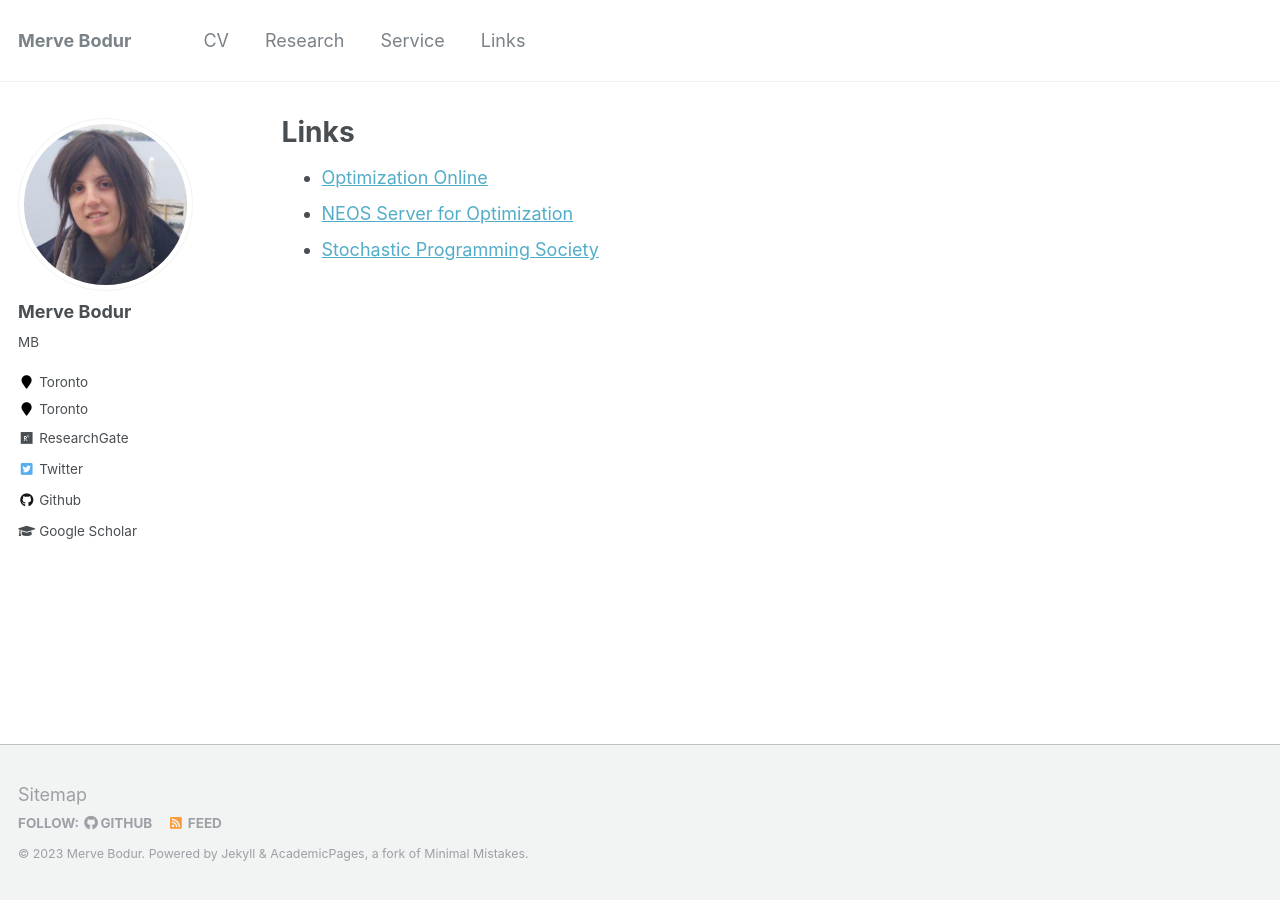
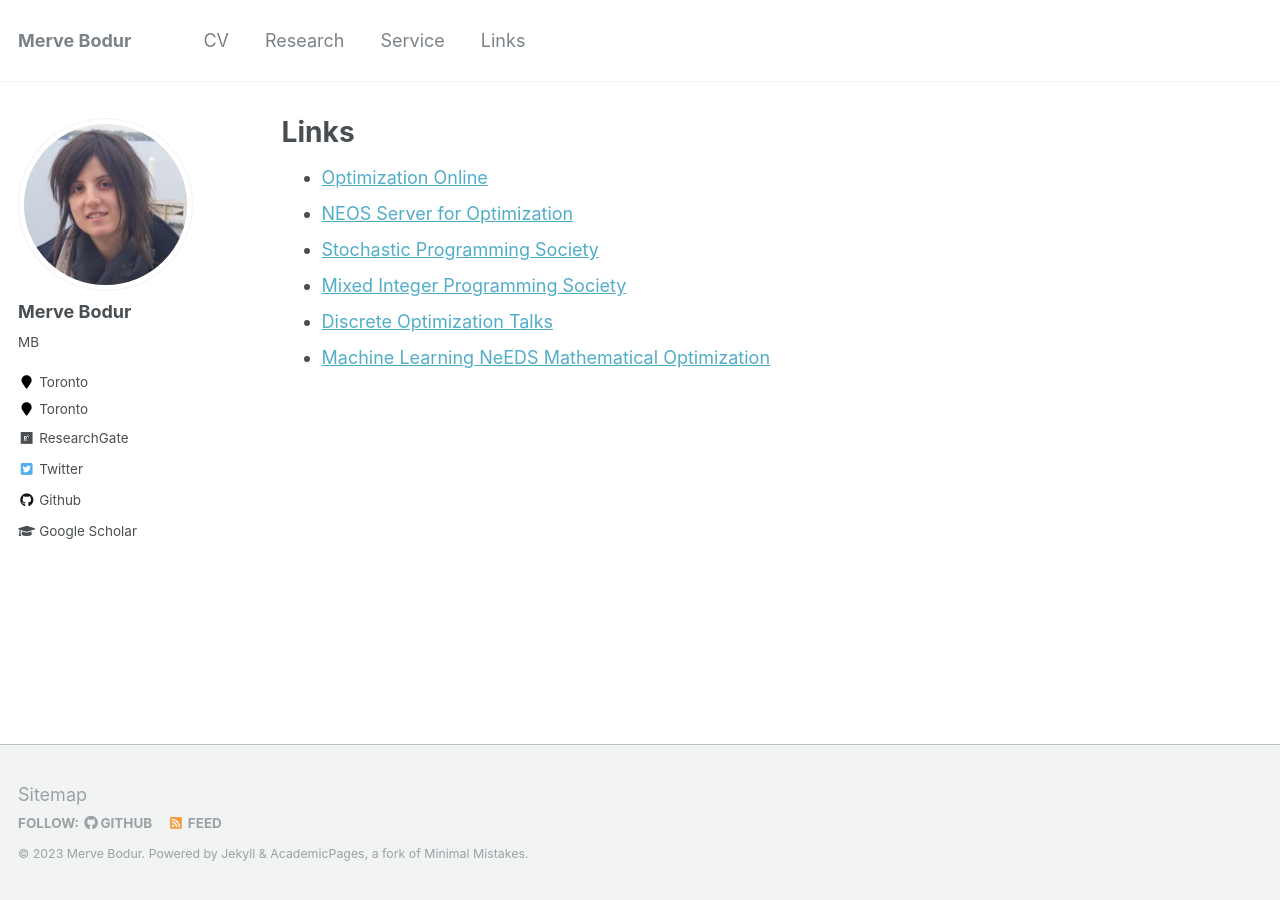
Before and after one commit to mervebodur/mervebodur.github.io, a Jekyll site: the page built from _pages/links.md, in a window 1280 px wide. Built offline with Jekyll 4.4.1, drawn with Linux system fonts in a browser that asks for light colours.

Commit message:
Update links.md

```diff
--- a/_pages/links.md
+++ b/_pages/links.md
@@ -8,3 +8,6 @@ author_profile: true
 - [Optimization Online](https://optimization-online.org/)
 - [NEOS Server for Optimization](https://neos-server.org/neos/)
 - [Stochastic Programming Society](https://stoprog.org/)
+- [Mixed Integer Programming Society](https://www.mixedinteger.org/)
+- [Discrete Optimization Talks](https://talks.discreteopt.com/)
+- [Machine Learning NeEDS Mathematical Optimization](https://congreso.us.es/mlneedsmo/)
```
